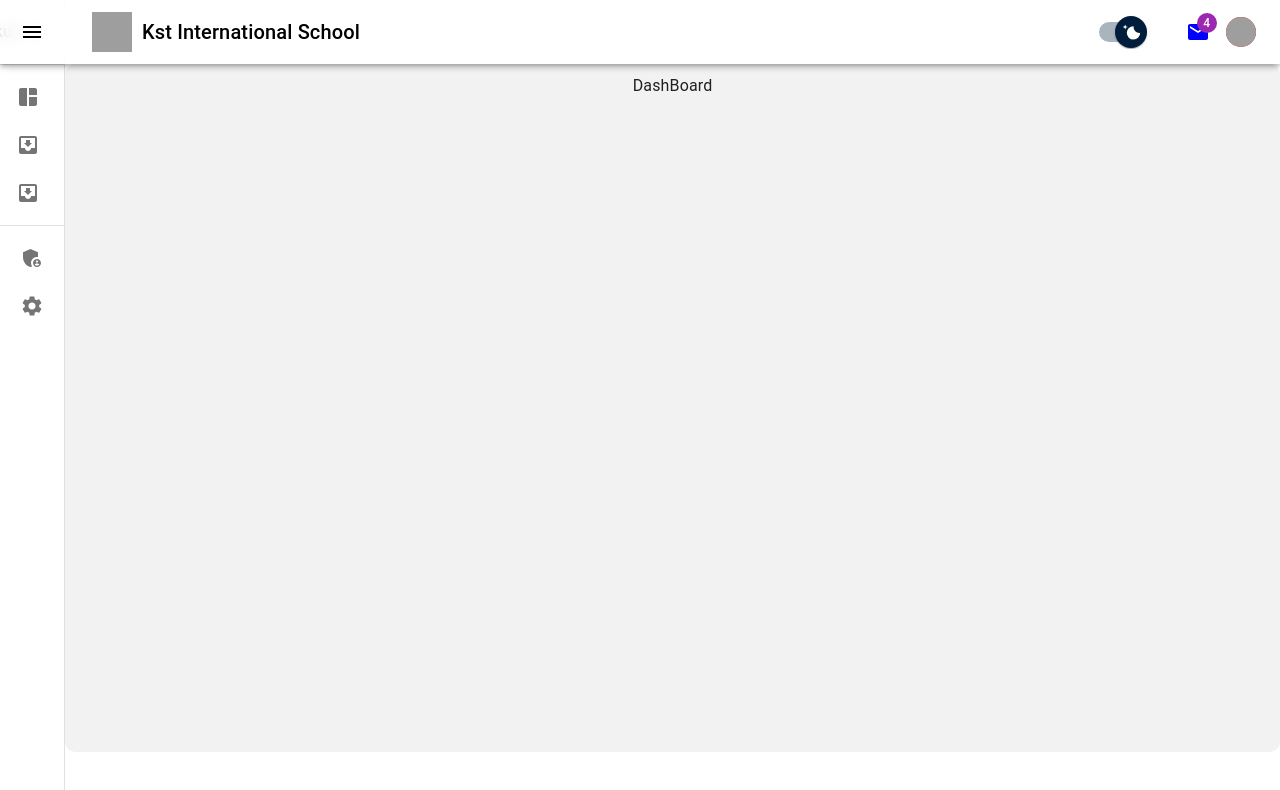
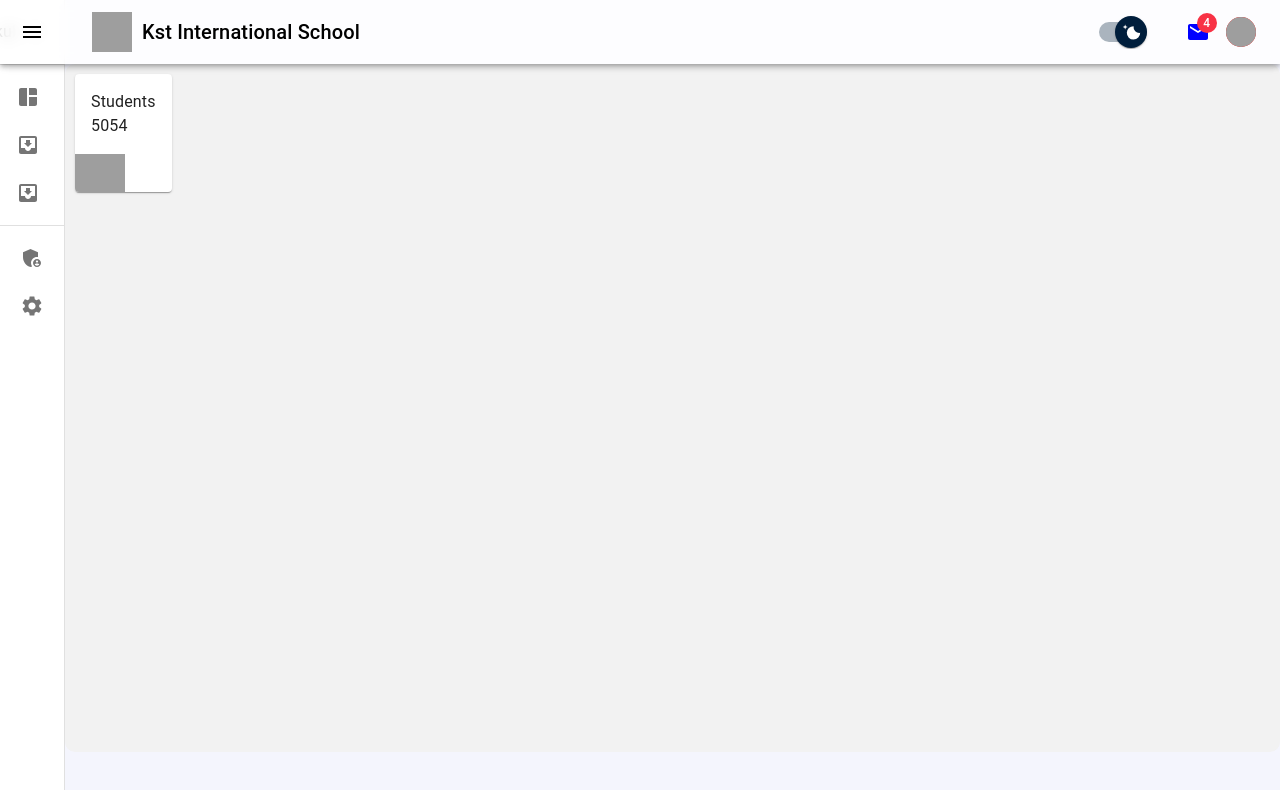
Before and after one commit to RGokulRavi/school_mgt, a React (Create React App) app: page / in a window 1280 px wide. Shown: the top 790 px of the page. Built offline with nearby package versions, Linux system fonts and the light colour scheme; grey boxes are pictures that could not be loaded.

Commit message:
test.js update

```diff
--- a/src/App.js
+++ b/src/App.js
@@ -9,19 +9,54 @@ import Test from "./Test";
 import DashBoardPage from "./Pages/DashBoard/DashBoardPage";
 import MiniDrawer from "./components/DashBoard/minidrawer";
 import MyDatePicker from "./components/Common/DataPicker";
+import { ThemeProvider } from "@emotion/react";
+import { createMuiTheme } from "@mui/material";
+
+const theme = createMuiTheme({
+  palette: {
+    primary: {
+      main: "#333996",
+      light: "#3c44b126",
+    },
+    secondary: {
+      main: "#f83245",
+      light: "#f8324526",
+    },
+    background: {
+      default: "#f4f5fd",
+    },
+  },
+  overrides: {
+    MuiAppBar: {
+      root: {
+        transform: "translateZ(0)",
+      },
+    },
+  },
+  props: {
+    MuiIconButton: {
+      disableRipple: true,
+    },
+  },
+});
 
 export const App = () => {
   return (
+    <ThemeProvider theme={theme}>
       <div className="App">
         <Routes>
           <Route path="/" element={<DashBoardPage />} />
           <Route path="/login" element={<LoginPage />} />
           <Route path="/test" element={<Test />} />
-        <Route path="/student_registration" element={<StudentRegistration />} />
+          <Route
+            path="/student_registration"
+            element={<StudentRegistration />}
+          />
           <Route path="/logout" element={<Navigate to="/login" />} />
           <Route path="*" element={<PageNotFound />} />
         </Routes>
       </div>
+    </ThemeProvider>
   );
 };
 
--- a/src/Pages/DashBoard/DashBoardPage.js
+++ b/src/Pages/DashBoard/DashBoardPage.js
@@ -8,8 +8,6 @@ const DashBoardPage = () => {
   return (
     <div className="DashBoardPage">
       <MiniDrawer />
-      {/* <ResponsiveAppBar /> */}
-      {/* <LeftMainBar /> */}
     </div>
   );
 };
--- a/src/Test.js
+++ b/src/Test.js
@@ -453,7 +453,7 @@
 // fatherName: Yup.string().required(),
 // motherName: Yup.string().required(),
 // fatherQualification: Yup.string().required(),
-// admmotherQualificationissionNo: Yup.string().required(),
+// admissionNo: Yup.string().required(),
 // fatherOccupation: Yup.string().required(),
 // motherOccupation: Yup.string().required(),
 // fatherAnnualIncome: Yup.string().required(),
--- a/src/components/DashBoard/DashBoard.js
+++ b/src/components/DashBoard/DashBoard.js
@@ -1,7 +1,26 @@
 import React from "react";
+import "./styles.css";
+import { Card, CardContent, CardMedia, Typography } from "@mui/material";
 
 const DashBoard = () => {
-  return <div>DashBoard</div>;
+  return (
+    <div className="DashBoard">
+      <div className="smallCards">
+        <Card>
+          <CardContent sx={{ textAlign: "left" }}>
+            <Typography>Students</Typography>
+            <Typography>5054</Typography>
+          </CardContent>
+          <CardMedia
+            component="img"
+            sx={{ width: 50 }}
+            image="/static/images/cards/live-from-space.jpg"
+            alt="Live from space album cover"
+          />
+        </Card>
+      </div>
+    </div>
+  );
 };
 
 export default DashBoard;
--- a/src/components/DashBoard/styles.css
+++ b/src/components/DashBoard/styles.css
@@ -1,47 +1,50 @@
-.MasterDataDiv{
+.MasterDataDiv {
   display: flex;
   flex-direction: row;
   flex-wrap: wrap;
   justify-content: center;
   gap: 1rem;
   width: 100%;
-    min-height: 84vh ;
+  min-height: 84vh;
   background-color: #f4f4f4;
   border-radius: 10px;
   padding: 10px;
 }
 
-.Card{
+.Card {
   display: flex;
   flex-direction: column;
   justify-content: center;
   width: 300px;
-    height: fit-content
+  height: fit-content;
 }
-.navBarDiv{
+.navBarDiv {
   display: flex;
   align-items: center;
   width: 100%;
 }
-.css-j204z7-MuiFormControlLabel-root{
+.css-j204z7-MuiFormControlLabel-root {
   margin-right: 0;
 }
 .css-j204z7-MuiFormControlLabel-root {
   /* Other CSS properties */
   margin-right: 0; /* Remove the right margin */
 }
-  .schoolLogo{
+.schoolLogo {
   width: 40px;
   height: 40px;
   margin-right: 10px;
 }
-.toggleButton{
+.toggleButton {
   display: flex;
   align-items: center;
   margin-left: auto;
 }
-.AppBarRight{
+.AppBarRight {
   display: flex;
   gap: 0.5rem;
   margin-left: auto;
 }
+.DashBoard {
+  display: flex;
+}
--- a/src/components/Students/AddNewStudent.js
+++ b/src/components/Students/AddNewStudent.js
@@ -193,7 +193,7 @@ const AddNewStudent = () => {
           <Divider />
           <form onSubmit={handleSubmit} className="addStudentForm">
             <div className="studentRequiredFieldsDiv">
-              <div className="PassPortSizePhotoDiv">PHoto</div>
+              <div className="PassPortSizePhotoDiv">Photo</div>
               <div className="StudentsFields">
                 <div className="studentName">
                   <TextField
```
Lines whose indentation alone changed are shown as unchanged.
